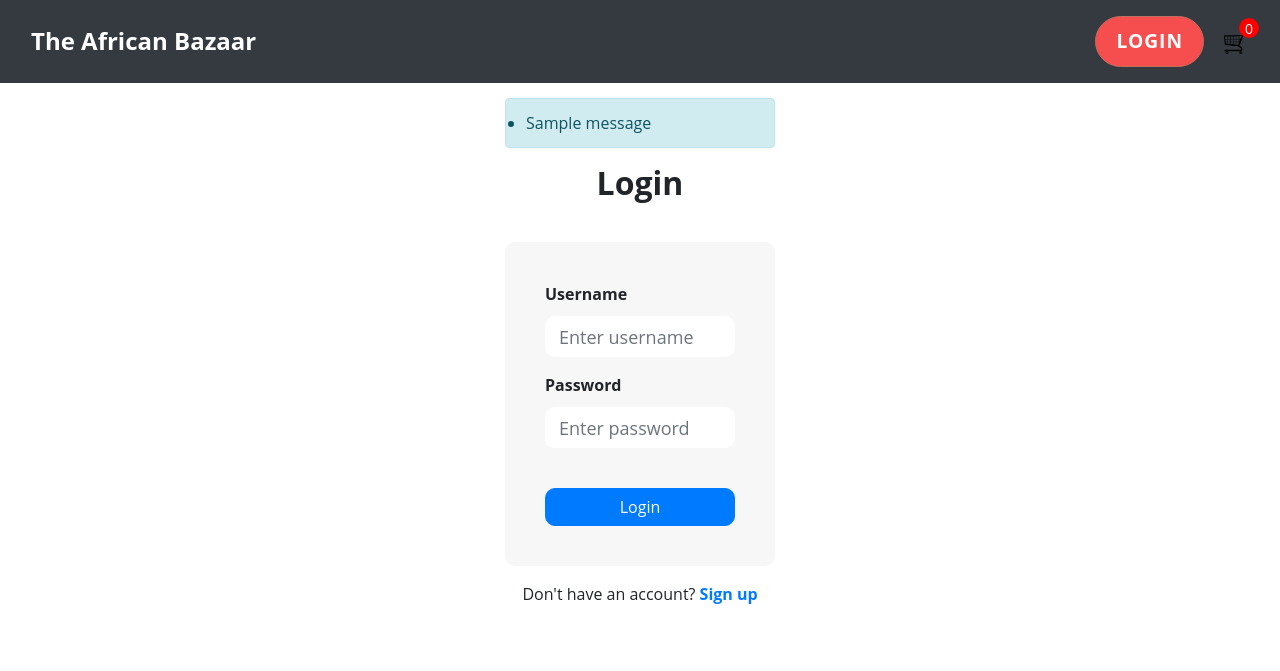
After one commit to unclesammy23/sammy-pro, a Django app: page /login/ in a window 1280 px wide. The commit adds this page. Shown: the top 671 px of the page. Run offline with Django 4.2, Linux system fonts and the light colour scheme; tables that the repository leaves empty hold one stand-in row (values such as "Sample post"); one stand-in notice (Sample message) is shown; some libraries are stand-ins or nearby versions.

Commit message:
update
finishing touch

```diff
--- a/ecommerce/store/models.py
+++ b/ecommerce/store/models.py
@@ -45,7 +45,7 @@ class Order(models.Model):
 class OrderItem(models.Model):
     product = models.ForeignKey(Product, on_delete=models.SET_NULL, blank=True, null=True)
     order = models.ForeignKey(Order, on_delete=models.SET_NULL, blank=True, null=True)
-    quantity = models.IntegerField(default=0, null=True, blank=True)
+    quantity = models.IntegerField(default=1, null=True, blank=True)
     date_added = models.DateTimeField(auto_now_add=True)
 
 
--- a/ecommerce/store/static/css/main.css
+++ b/ecommerce/store/static/css/main.css
@@ -199,7 +199,7 @@ body {
     border-radius: 10px;
     overflow: hidden;
     margin-bottom: 50px;
-    width: 300px;
+    width: fit-content;
   }
 
   .card-header {
--- a/ecommerce/store/static/js/cart.js
+++ b/ecommerce/store/static/js/cart.js
@@ -1 +1 @@
-console.log('hello world')
+console.log('hello')
--- /dev/null
+++ b/ecommerce/store/templates/store/login_register.html
@@ -0,0 +1,93 @@
+{% extends 'store/main.html' %}
+{% load static %}
+
+ {% block content %}
+ <style>
+    .container {
+      max-width: fit-content;
+    }
+    h2 {
+      font-weight: bold;
+      margin-bottom: 40px;
+    }
+    form {
+      background-color: #f7f7f7;
+      padding: 40px;
+      border-radius: 10px;
+    }
+    .form-group label {
+      font-weight: bold;
+      margin-bottom: 10px;
+      display: block;
+    }
+    .form-control {
+      border-radius: 10px;
+      border: none;
+      box-shadow: none;
+      padding: 10px 14px;
+      font-size: 18px;
+    }
+    .btn-block {
+      margin-top: 40px;
+      border-radius: 10px;
+    }
+    .text-center {
+      text-align: center;
+    }
+    .mt-3 {
+      margin-top: 30px;
+    }
+    a {
+      color: #007bff;
+      font-weight: bold;
+    }
+
+    .row {
+        width: 600px;
+    }
+
+
+  </style>
+
+
+ <div class="container mt-5">
+    <div class="row">
+      <div class="col-lg-6 mx-auto">
+        {% if messages %}
+        <ul class="alert alert-info">
+          {% for message in messages %}
+          <li>{{ message }}</li>
+          {% endfor %}
+        </ul>
+        {% endif %}
+        {% if page == 'login' %}
+        <h2 class="text-center">Login</h2>
+        <form method="post" action="">
+          {% csrf_token %}
+          <div class="form-group">
+            <label for="username">Username</label>
+            <input type="text" class="form-control" id="username" name="username" placeholder="Enter username">
+          </div>
+          <div class="form-group">
+            <label for="password">Password</label>
+            <input type="password" class="form-control" id="password" name="password" placeholder="Enter password">
+          </div>
+          <button type="submit" class="btn btn-primary btn-block">Login</button>
+        </form>
+        <p class="text-center mt-3">Don't have an account? <a href="{% url 'register' %}">Sign up</a></p>
+        {% else %}
+        <h2 class="text-center">Sign up</h2>
+        <form method="post" action="">
+          {% csrf_token %}
+          {{ form.as_p }}
+          <button type="submit" class="btn btn-primary btn-block">Sign up</button>
+        </form>
+        <p class="text-center mt-3">Already have an account? <a href="{% url 'login' %}">Login</a></p>
+        {% endif %}
+      </div>
+    </div>
+  </div>
+
+
+
+ {% endblock content %}
--- a/ecommerce/store/templates/store/main.html
+++ b/ecommerce/store/templates/store/main.html
@@ -9,6 +9,7 @@
     <meta name="viewport" content="width=device-width, initial-scale=1.0 maximum-scale=1, minimum-scale=1" />
     <link rel="stylesheet" href="https://maxcdn.bootstrapcdn.com/bootstrap/4.5.2/css/bootstrap.min.css">
     <link rel="stylesheet" type="text/css" href="{% static 'css/main.css' %}">
+    <script type="text/javascript" src="{% static 'js/cart.js' %}"></script>
 
     <title>The African Bazaar</title>
 </head>
@@ -24,7 +25,12 @@
             </ul>
 
             <div class="form-inline my-2 my-lg-0 ml-auto">
-                <a href="#" class="btn btn-warning">Login</a>
+                {% if request.user.is_authenticated %}
+                <a href="{% url 'logout' %}" class="btn btn-warning">Logout</a>
+                {% else %}
+                <a href="{% url 'login' %}" class="btn btn-warning">Login</a>
+                {% endif %}
+
                 <div class="cart-container">
                     <a href="{% url 'cart' %}">
                         <img id="cart-icon" src="{% static 'images/cart.png' %}">
--- a/ecommerce/store/templates/store/store.html
+++ b/ecommerce/store/templates/store/store.html
@@ -3,11 +3,14 @@
 
 {% block content %}
    </body>
+
+
     <div class="big-picture-container">
         <p>"Adorn Yourself with African Elegance."</p>
         <img id="big" src= "{% static 'images/africa4.png' %}" alt="Big Picture">
     </div>
     </html>
+
 
     <div class="container">
 
@@ -24,7 +27,7 @@
               <p class="card-text product-card-description">{{product.price}} Zl</p>
             </div>
             <div class="card-footer">
-              <a href="#" class="btn btn-warning add-to-cart-button">Add to Cart</a>
+              <a href="{% url 'add_to_cart' product.id %}"  data-action="add" class="btn btn-warning add-to-cart-button update-cart">Add to Cart</a>
             </div>
           </div>
         </div>
--- a/ecommerce/store/urls.py
+++ b/ecommerce/store/urls.py
@@ -1,9 +1,18 @@
 from . import views
 from django.urls import path
 
+
+
 urlpatterns =[
+    path('login/', views.loginPage, name='login'),
+    path('logout/', views.LogoutUser, name='logout'),
+    path('register/', views.registerPage, name='register'),
     path('', views.store, name='store'),
     path('cart', views.cart, name='cart'),
     path('checkout', views.checkout, name='checkout'),
+    path('add_to_cart/<int:pk>', views.add_to_cart, name='add_to_cart'),
+    path('remove_from_cart/<int:pk>', views.remove_from_cart, name='remove_from_cart'),
+    path('update/<int:item_id>/', views.update_cart, name='update_cart')
+
 
 ]
--- a/ecommerce/store/views.py
+++ b/ecommerce/store/views.py
@@ -1,5 +1,68 @@
-from django.shortcuts import render
+from django.shortcuts import render, redirect,get_object_or_404
 from .models import *
+from django.contrib import messages
+from django.contrib.auth import authenticate,login,logout
+from django.contrib.auth.decorators import login_required
+from django.contrib.auth.forms import UserCreationForm
+
+
+def loginPage(request):
+    page = 'login'
+    if request.user.is_authenticated:
+        return redirect('store')
+
+
+
+    if request.method == 'POST':
+        username = request.POST.get('username').lower()
+        password = request.POST.get('password')
+
+        try:
+            user = User.objects.get(username=username)
+
+        except:
+            messages.error(request, 'user does not exist')
+
+        user = authenticate(request, username=username, password=password)
+
+        if user is not None:
+            login(request, user)
+            return redirect('store')
+        else:
+            messages.error(request, 'Username Or password does not exist')
+
+
+    context={'page':page}
+    return render(request,'store/login_register.html',context)
+
+def LogoutUser(request):
+    logout(request)
+    return redirect('store')
+
+
+
+def registerPage(request):
+    page = 'register'
+    form = UserCreationForm()
+
+    if request.method == 'POST':
+        form = UserCreationForm(request.POST)
+        if form.is_valid():
+            user = form.save(commit=False)
+            user.username = user.username.lower()
+            user.save()
+            login(request, user)
+            return redirect('store')
+        else:
+            messages.error(request,'an error occure during registration')
+
+
+
+
+    return render(request, 'store/login_register.html',{'form':form})
+
+
+
 
 def store(request):
     products = Product.objects.all()
@@ -7,20 +70,30 @@ def store(request):
     context = {'products': products}
     return render(request, 'store/store.html', context)
 
+
+@login_required(login_url='login')
 def cart(request):
     if request.user.is_authenticated:
-        customer = request.user.customer
-        order, created = Order.objects.get_or_create(customer=customer, complete=False)
-        items = order.orderitem_set.all()
+        try:
+            customer = request.user.customer
+        except Customer.DoesNotExist:
+            customer = None
+
+        if customer:
+            order, created = Order.objects.get_or_create(customer=customer, complete=False)
+            items = order.orderitem_set.all()
+        else:
+            items = []
+            order = {'get_cart_total': 0, 'get_cart_items': 0}
     else:
         items = []
-        order ={'get_cart_total':0, 'get_cart_items':0}
+        order = {'get_cart_total': 0, 'get_cart_items': 0}
+
+    context = {'items': items, 'order': order}
+    return render(request, 'store/cart.html', context)
 
 
-
-    context ={'items':items, 'order':order}
-    return render(request, 'store/cart.html', context)
-
+@login_required(login_url='login')
 def checkout(request):
 
      if request.user.is_authenticated:
@@ -35,3 +108,33 @@ def checkout(request):
 
      context ={'items':items, 'order':order}
      return render(request, 'store/checkout.html', context)
+
+
+
+@login_required(login_url='login')
+def add_to_cart(request, pk):
+    item = get_object_or_404(Product, id=pk)
+    if request.user.is_authenticated:
+        customer, created = Customer.objects.get_or_create(user=request.user)
+        order, created = Order.objects.get_or_create(customer=customer, complete=False)
+        order_item, created = OrderItem.objects.get_or_create(order=order, product=item)
+        if not created:
+            order_item.quantity += 1
+            order_item.save()
+    return redirect('store')
+
+
+
+@login_required(login_url='login')
+def remove_from_cart(request, pk):
+    item = OrderItem.objects.filter(pk=pk).first()
+    if item:
+        item.delete()
+    return redirect('cart')
+
+@login_required(login_url='login')
+def update_cart(request, item_id):
+    item = OrderItem.objects.get(id=item_id)
+    item.quantity = request.POST.get('quantity')
+    item.save()
+    return redirect('cart')
```
Also changed, not shown: ecommerce/store/templates/store/cart.html (+22 -8 lines), ecommerce/store/templates/store/waiting.html (added, +36 -0 lines), ecommerce/store/migrations/0003_alter_orderitem_quantity.py (added).
